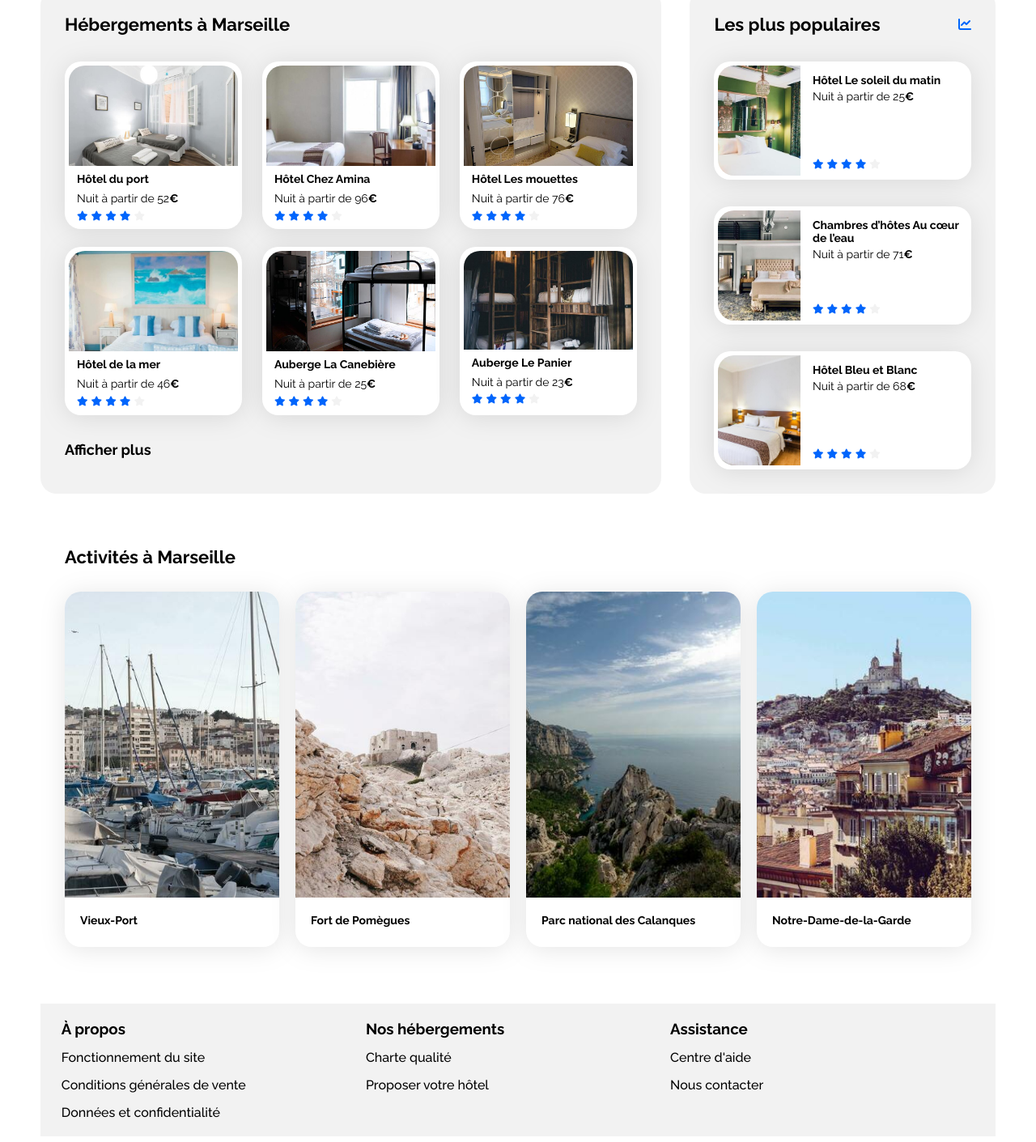
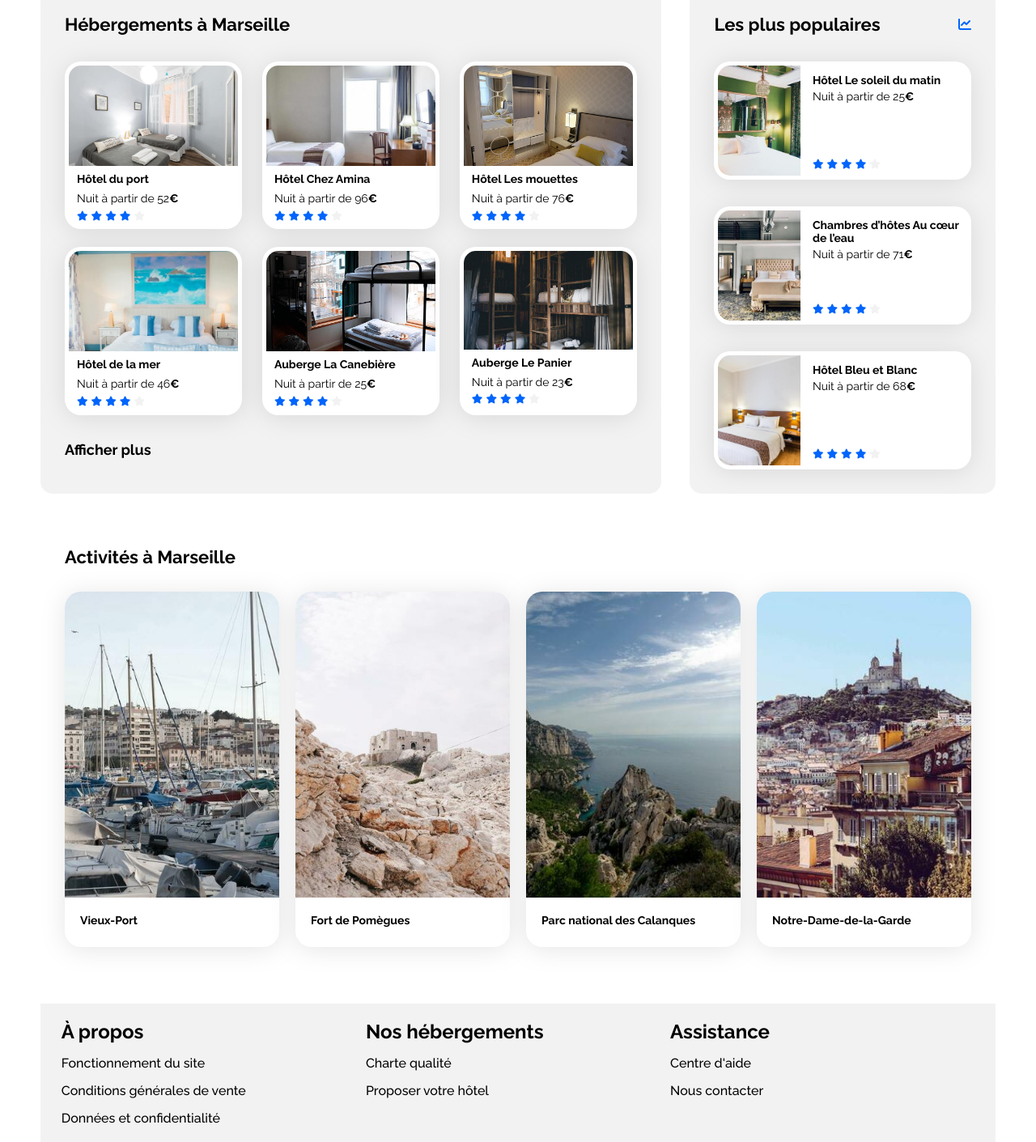
Before and after one commit to Jakfamily/booki-p2, a plain HTML site: page index.html in a window 1280 px wide. Shown: the part 442-1853 px from the top of the page at 81% size. Drawn offline with Linux system fonts and the light colour scheme.

Commit message:
correction avec w3c

```diff
--- a/css/style.css
+++ b/css/style.css
@@ -120,7 +120,9 @@ li.hebergements-nav {
 }
 
 li.hebergements-nav:hover,
-li.hebergements-nav:active {
+li.hebergements-nav:active,
+li.activites-nav:hover,
+li.activites-nav:active {
     border-top: 2px solid var(--main-color);
     color: var(--main-color);
 }
@@ -254,7 +256,7 @@ input {
 }
 
 .hebergements-and-populaires section {
-    border-radius: 20px;
+    border-radius: 15px;
     padding: 30px;
     box-sizing: border-box;
 }
@@ -327,8 +329,8 @@ input {
 
 .hebergements img {
     height: 124px;
-    border-top-left-radius: 20px;
-    border-top-right-radius: 20px;
+    border-top-left-radius: 15px;
+    border-top-right-radius: 15px;
 }
 
 #more {
@@ -357,8 +359,8 @@ input {
 .populaires-selection img {
     width: 33%;
     height: 136px;
-    border-top-left-radius: 20px;
-    border-bottom-left-radius: 20px;
+    border-top-left-radius: 15px;
+    border-bottom-left-radius: 15px;
 }
 
 .populaires-selection .card-content {
--- a/index.html
+++ b/index.html
@@ -86,8 +86,8 @@
               </button>
             </form>
           </div>
+
           <!-- section filter  -->
-        </section>
           <div class="filters-infos">
             <div class="filters">
               <div class="filters-title">Filtres</div>
@@ -117,8 +117,7 @@
               </p>
             </div>
           </div>
-        <section>
-
+        </section>
         <!-- conatiner hebergements and populaires  -->
         <div class="hebergements-and-populaires" id="hebergements_populaires">
           <!-- section hebergements -->
@@ -462,7 +461,7 @@
       <footer>
         <section class="footer-informations">
           <div>
-            <h3>À propos</h3>
+            <h2>À propos</h2>
           </div>
           <div>
             <ul class="footer-li">
@@ -480,7 +479,7 @@
         </section>
         <section class="footer-informations">
           <div>
-            <h3>Nos hébergements</h3>
+            <h2>Nos hébergements</h2>
           </div>
           <div>
             <ul class="footer-li">
@@ -495,7 +494,7 @@
         </section>
         <section class="footer-informations">
           <div>
-            <h3>Assistance</h3>
+            <h2>Assistance</h2>
           </div>
           <div>
             <ul class="footer-li">
```
Lines whose indentation alone changed are shown as unchanged.
